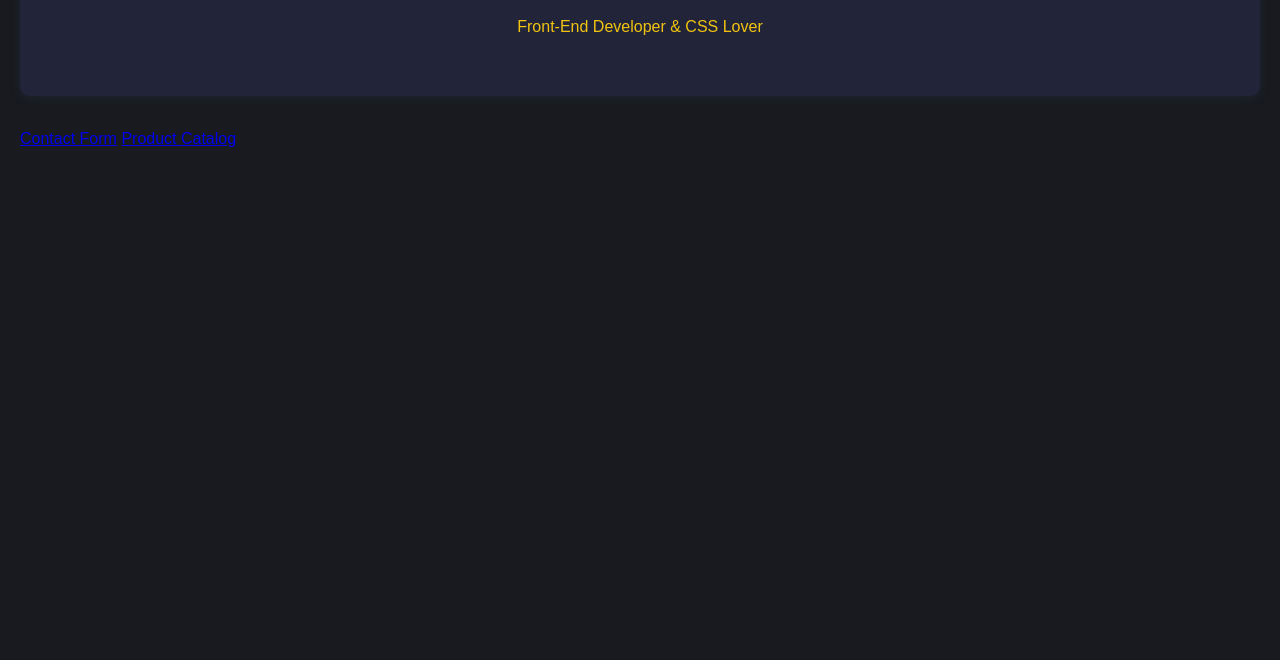
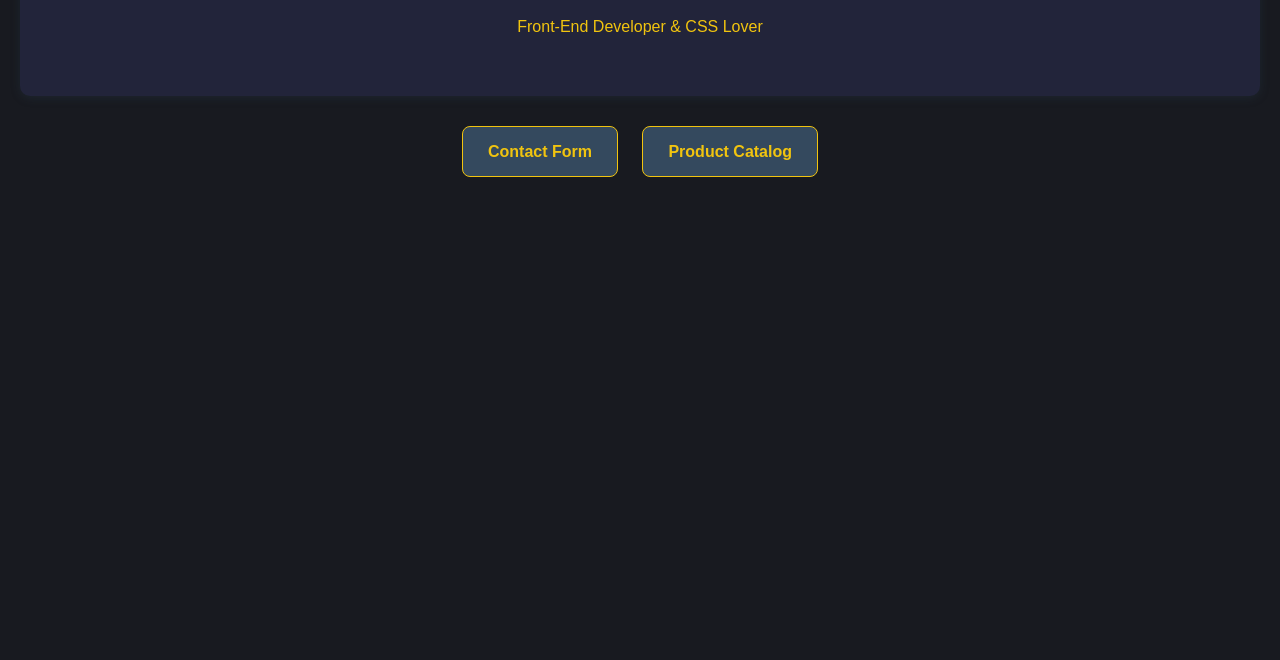
Before and after one commit to mostafaward27/form, a plain HTML site: page index.html in a window 1280 px wide. Shown: the part 140-800 px from the top of the page. Drawn offline with Linux system fonts and the light colour scheme.

Commit message:
Update style.css

```diff
--- a/style/style.css
+++ b/style/style.css
@@ -18,12 +18,12 @@ header {
     box-shadow: 0 2px 10px rgba(44, 62, 80, 0.3);
 }
 
-.main-nav {
+.hero {
     text-align: center;
     margin-bottom: 30px;
 }
 
-.nav-btn {
+.btn {
     display: inline-block;
     background-color: #34495e;
     color: #f1c40f;
@@ -36,7 +36,7 @@ header {
     border: 1px solid #f1c40f;
 }
 
-.nav-btn:hover {
+.btn:hover {
     background-color: #f1c40f;
     color: #22243a;
 }
```
